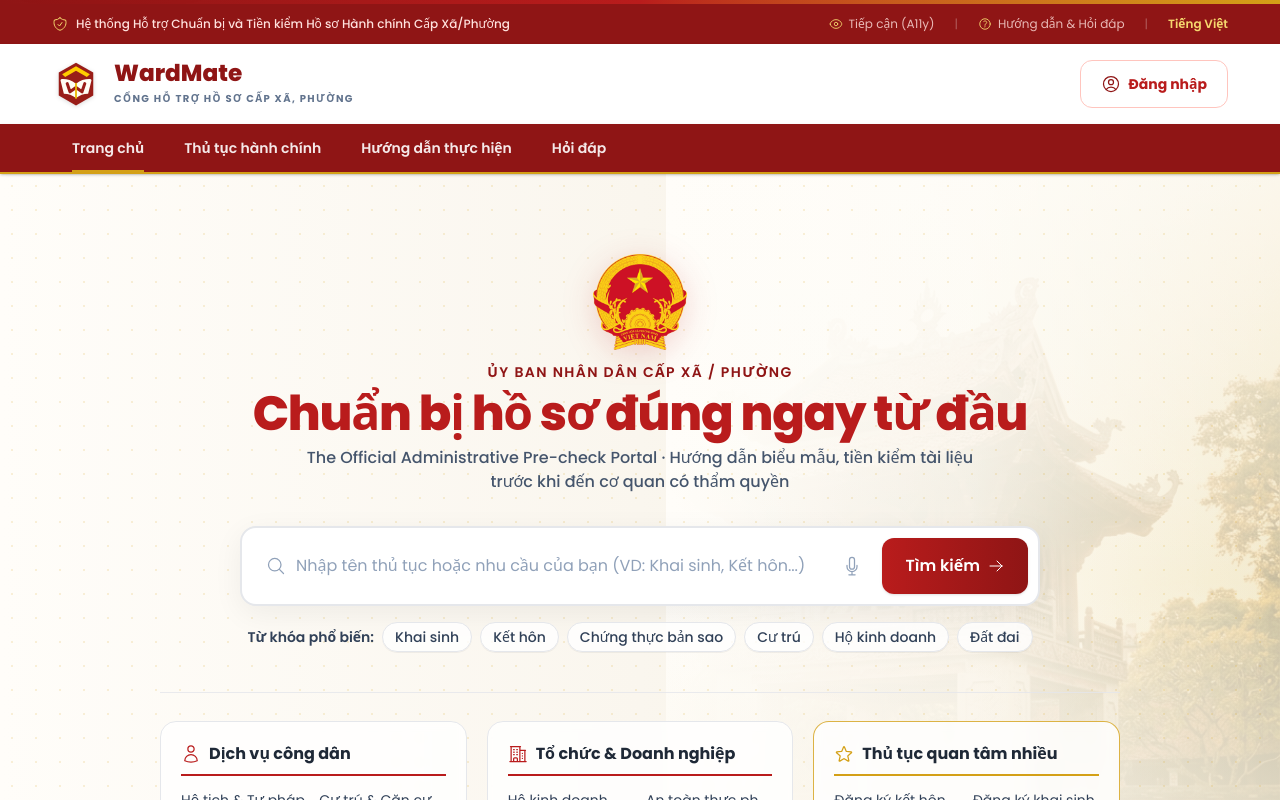
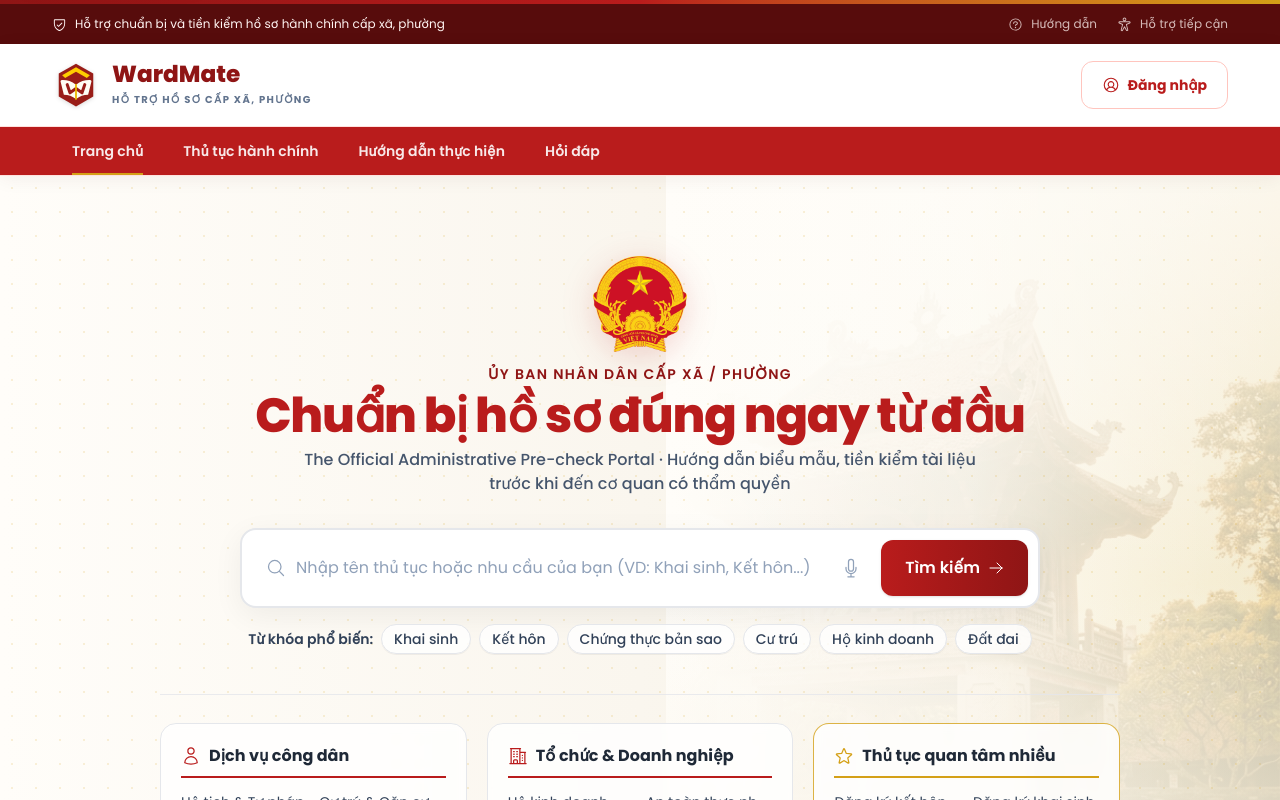
Before and after one commit to wardmate-capstone/wardmate-frontend, a React (Vite) app: page / in a window 1280 px wide. Shown: the top 800 px of the page. Built offline with nearby package versions, Linux system fonts and the light colour scheme.

Commit message:
refactor(home): restore previous landing structure

```diff
--- a/src/components/home/JourneySteps.tsx
+++ b/src/components/home/JourneySteps.tsx
@@ -1,77 +1,43 @@
 import {
-  MagnifyingGlassIcon,
-  ClipboardDocumentListIcon,
-  ShieldCheckIcon,
-  QrCodeIcon,
-  ArrowRightIcon,
-  CheckBadgeIcon,
-} from '@heroicons/react/24/outline';
+  ArrowRight,
+  ClipboardText as ClipboardList,
+  FileMagnifyingGlass as FileSearch,
+  QrCode,
+  SealCheck,
+  ShieldCheck,
+} from '@phosphor-icons/react';
 
 const steps = [
-  {
-    label: 'Tìm đúng thủ tục',
-    detail: 'Tra cứu bằng tên thủ tục hoặc nhu cầu của bạn để xem đúng hướng dẫn.',
-    icon: MagnifyingGlassIcon,
-  },
-  {
-    label: 'Chuẩn bị giấy tờ',
-    detail: 'Đọc điều kiện và hoàn thành danh sách giấy tờ theo từng mục rõ ràng.',
-    icon: ClipboardDocumentListIcon,
-  },
-  {
-    label: 'Nhận góp ý tiền kiểm',
-    detail: 'Cán bộ kiểm tra trước và chỉ rõ nội dung cần bổ sung nếu có.',
-    icon: ShieldCheckIcon,
-  },
-  {
-    label: 'Nhận QR sau khi duyệt',
-    detail: 'Mang giấy tờ và mã QR đến cơ quan để thực hiện tiếp nhận chính thức.',
-    icon: QrCodeIcon,
-  },
+  { label: 'Tìm đúng thủ tục', detail: 'Tra cứu bằng tên thủ tục hoặc nhu cầu của bạn để xem đúng hướng dẫn.', icon: FileSearch },
+  { label: 'Chuẩn bị giấy tờ', detail: 'Đọc điều kiện và hoàn thành danh sách giấy tờ theo từng mục rõ ràng.', icon: ClipboardList },
+  { label: 'Nhận góp ý tiền kiểm', detail: 'Cán bộ kiểm tra trước và chỉ rõ nội dung cần bổ sung nếu có.', icon: ShieldCheck },
+  { label: 'Nhận QR sau khi duyệt', detail: 'Mang giấy tờ và mã QR đến cơ quan để thực hiện tiếp nhận chính thức.', icon: QrCode },
 ];
 
 export function JourneySteps() {
   return (
-    <section id="quy-trinh" className="journey-section scroll-mt-24" aria-labelledby="journey-title">
+    <section className="journey-section" aria-labelledby="journey-title">
       <div className="journey-workspace">
-        <header className="journey-overview">
+        <div className="journey-overview">
           <div className="journey-overview-pattern" aria-hidden="true" />
           <div className="journey-overview-content">
-            <span className="journey-overview-icon">
-              <CheckBadgeIcon className="size-8 text-[#8F1515]" aria-hidden="true" />
-            </span>
+            <span className="journey-overview-icon"><SealCheck size={27} aria-hidden="true" /></span>
             <p className="journey-eyebrow">Quy trình chuẩn bị hồ sơ</p>
-            <h2 id="journey-title">
-              Chuẩn bị hồ sơ<br />qua 4 bước
-            </h2>
-            <a href="#trang-chu" className="journey-start-link group">
-              <span>Bắt đầu tra cứu</span>
-              <ArrowRightIcon className="size-4 transition-transform group-hover:translate-x-1" aria-hidden="true" />
-            </a>
+            <h2 id="journey-title">Chuẩn bị hồ sơ<br />qua 4 bước</h2>
+            <a href="#trang-chu" className="journey-start-link">Bắt đầu tra cứu <ArrowRight size={18} aria-hidden="true" /></a>
           </div>
-        </header>
+        </div>
 
         <div className="journey-timeline-wrap">
-          <div className="journey-timeline-heading">
-            <p>Hành trình của bạn</p>
-            <span>4 bước tiền kiểm</span>
-          </div>
-          <ol className="journey-timeline" role="list">
+          <div className="journey-timeline-heading"><p>Hành trình của bạn</p></div>
+          <ol className="journey-timeline">
             {steps.map(({ label, detail, icon: Icon }, index) => (
-              <li key={label} className="journey-timeline-item" role="listitem">
-                <div className="journey-node" aria-hidden="true">
-                  <span>{String(index + 1).padStart(2, '0')}</span>
+              <li key={label} className="journey-timeline-item">
+                <div className="journey-node" aria-hidden="true"><span>{String(index + 1).padStart(2, '0')}</span></div>
+                <div className="journey-step-card">
+                  <span className="journey-step-icon"><Icon size={23} strokeWidth={1.8} aria-hidden="true" /></span>
+                  <div className="journey-step-copy"><p>Bước {index + 1}</p><h3>{label}</h3><span>{detail}</span></div>
                 </div>
-                <article className="journey-step-card">
-                  <span className="journey-step-icon">
-                    <Icon className="size-6 text-[#B91C1C]" aria-hidden="true" />
-                  </span>
-                  <div className="journey-step-copy">
-                    <p>Bước {index + 1}</p>
-                    <h3>{label}</h3>
-                    <span>{detail}</span>
-                  </div>
-                </article>
               </li>
             ))}
           </ol>
--- a/src/components/layout/MainLayout.tsx
+++ b/src/components/layout/MainLayout.tsx
@@ -1,15 +1,15 @@
 import * as Dialog from '@radix-ui/react-dialog';
 import { Link, Outlet, useLocation } from 'react-router-dom';
 import {
-  Bars3Icon,
-  XMarkIcon,
-  UserCircleIcon,
-  QuestionMarkCircleIcon,
-  ShieldCheckIcon,
-  ChevronRightIcon,
-  LifebuoyIcon,
-  EyeIcon,
-} from '@heroicons/react/24/outline';
+  PersonArmsSpread as Accessibility,
+  CaretRight as ChevronRight,
+  Headset as Headphones,
+  List as Menu,
+  Question as CircleHelp,
+  ShieldCheck,
+  UserCircle as UserRound,
+  X,
+} from '@phosphor-icons/react';
 import { BrandMark } from '@/components/brand/BrandMark';
 import { BrandWordmark } from '@/components/brand/BrandWordmark';
 import { buttonVariants } from '@/components/ui/Button';
@@ -25,208 +25,68 @@
   const location = useLocation();
 
   return (
-    <div className="flex min-h-screen flex-col bg-[#F8F7F4] text-[#1F2937]">
-      <a href="#main" className="skip-link">
-        Đến nội dung chính
-      </a>
+    <div className="min-h-screen bg-white">
+      <a href="#main" className="skip-link">Đến nội dung chính</a>
 
-      {/* Top Gold-Red Ribbon */}
-      <div className="h-1 bg-gradient-to-r from-[#8F1515] via-[#B91C1C] to-[#D4A017]" aria-hidden="true" />
-
-      {/* Top Utility Bar (Phong cách Cổng Thông tin Chính phủ) */}
-      <nav aria-label="Tiện ích hỗ trợ và ngôn ngữ" className="bg-[#8F1515] text-white">
+      <div className="h-1 bg-gradient-to-r from-red-900 via-red-700 to-gold-500" />
+      <div className="bg-red-950 text-red-50">
         <div className="mx-auto flex min-h-10 max-w-[1240px] items-center justify-between gap-4 px-5 text-xs sm:px-8">
-          <p className="flex items-center gap-2 font-medium text-red-100">
-            <ShieldCheckIcon className="size-4 shrink-0 text-[#F5D76E]" aria-hidden="true" />
-            <span>Hệ thống Hỗ trợ Chuẩn bị và Tiền kiểm Hồ sơ Hành chính Cấp Xã/Phường</span>
-          </p>
-
+          <p className="flex items-center gap-2 leading-5"><ShieldCheck size={15} aria-hidden="true" /> Hỗ trợ chuẩn bị và tiền kiểm hồ sơ hành chính cấp xã, phường</p>
           <div className="hidden items-center gap-5 md:flex">
-            <button
-              type="button"
-              className="inline-flex items-center gap-1.5 text-red-100/80 transition-colors hover:text-white"
-              title="Chế độ tiếp cận hỗ trợ người già và thị lực kém"
-            >
-              <EyeIcon className="size-3.5 text-[#F5D76E]" aria-hidden="true" />
-              <span>Tiếp cận (A11y)</span>
-            </button>
-            <span className="text-white/30" aria-hidden="true">|</span>
-            <Link
-              to="/hoi-dap"
-              className="inline-flex items-center gap-1.5 text-red-100/80 transition-colors hover:text-white"
-            >
-              <QuestionMarkCircleIcon className="size-3.5 text-[#F5D76E]" aria-hidden="true" />
-              <span>Hướng dẫn & Hỏi đáp</span>
-            </Link>
-            <span className="text-white/30" aria-hidden="true">|</span>
-            <span className="font-semibold text-[#F5D76E]">Tiếng Việt</span>
+            <Link to="/hoi-dap" className="utility-link"><CircleHelp size={15} aria-hidden="true" /> Hướng dẫn</Link>
+            <button type="button" className="utility-link"><Accessibility size={15} aria-hidden="true" /> Hỗ trợ tiếp cận</button>
           </div>
         </div>
-      </nav>
+      </div>
 
-      {/* Government Masthead & Main Navigation Container */}
-      <header role="banner" className="sticky top-0 z-50 bg-white/98 shadow-sm backdrop-blur-md">
-        <div className="mx-auto flex h-20 max-w-[1240px] items-center justify-between gap-6 px-5 sm:px-8">
-          {/* Official Emblem & Portal Brand */}
-          <Link to="/" className="flex min-w-0 items-center gap-3.5" aria-label="WardMate - Trang chủ">
+      <header className="sticky top-0 z-50 border-b border-red-100 bg-white/95 shadow-[0_3px_18px_rgba(70,16,20,.06)] backdrop-blur-lg">
+        <div className="mx-auto flex h-[82px] max-w-[1240px] items-center justify-between gap-6 px-5 sm:px-8">
+          <Link to="/" className="flex min-w-0 items-center gap-3" aria-label="WardMate - Trang chủ">
             <BrandMark className="brand-mark" />
-            <BrandWordmark subtitle="Cổng Hỗ trợ Hồ sơ Cấp Xã, Phường" />
+            <BrandWordmark subtitle="Hỗ trợ hồ sơ cấp xã, phường" />
           </Link>
-
-          {/* Desktop User CTA */}
-          <div className="hidden items-center gap-3 lg:flex">
-            <Link
-              to="/dang-nhap"
-              className={buttonVariants({
-                variant: 'outline',
-                className: 'border-[#E5E7EB] text-[#8F1515] hover:border-[#B91C1C] hover:bg-red-50',
-              })}
-            >
-              <UserCircleIcon className="size-5 text-[#8F1515]" aria-hidden="true" />
-              <span>Đăng nhập</span>
-            </Link>
+          <div className="hidden items-center gap-2 lg:flex">
+            <Link to="/dang-nhap" className={buttonVariants({ variant: 'outline' })}><UserRound size={18} aria-hidden="true" /> Đăng nhập</Link>
           </div>
 
-          {/* Mobile Menu Trigger */}
           <Dialog.Root>
-            <Dialog.Trigger asChild>
-              <button
-                type="button"
-                className="mobile-menu-button lg:hidden"
-                aria-label="Mở menu"
-              >
-                <Bars3Icon className="size-6 text-[#8F1515]" aria-hidden="true" />
-              </button>
-            </Dialog.Trigger>
+            <Dialog.Trigger asChild><button type="button" className="mobile-menu-button lg:hidden" aria-label="Mở menu"><Menu size={24} aria-hidden="true" /></button></Dialog.Trigger>
             <Dialog.Portal>
-              <Dialog.Overlay className="fixed inset-0 z-[70] bg-slate-950/60 data-[state=open]:animate-in" />
+              <Dialog.Overlay className="fixed inset-0 z-[70] bg-slate-950/50 data-[state=open]:animate-in" />
               <Dialog.Content className="fixed right-0 top-0 z-[80] flex h-dvh w-[min(90vw,380px)] flex-col rounded-l-3xl bg-white p-6 shadow-2xl focus:outline-none">
-                <div className="flex items-center justify-between border-b border-[#E5E7EB] pb-5">
-                  <Dialog.Title className="text-lg font-bold text-[#8F1515]">
-                    Danh mục dịch vụ
-                  </Dialog.Title>
-                  <Dialog.Close asChild>
-                    <button
-                      type="button"
-                      className="mobile-menu-button"
-                      aria-label="Đóng menu"
-                    >
-                      <XMarkIcon className="size-6 text-[#8F1515]" aria-hidden="true" />
-                    </button>
-                  </Dialog.Close>
+                <div className="flex items-center justify-between border-b border-slate-200 pb-5">
+                  <Dialog.Title className="text-xl font-bold text-red-900">Danh mục</Dialog.Title>
+                  <Dialog.Close asChild><button type="button" className="mobile-menu-button" aria-label="Đóng menu"><X size={22} aria-hidden="true" /></button></Dialog.Close>
                 </div>
-
                 <nav aria-label="Điều hướng trên điện thoại" className="mt-5 grid">
-                  {navigation.map((item) => (
-                    <Dialog.Close asChild key={item.href}>
-                      <Link to={item.href} className="mobile-nav-link">
-                        <span>{item.label}</span>
-                        <ChevronRightIcon className="size-4 text-slate-400" aria-hidden="true" />
-                      </Link>
-                    </Dialog.Close>
-                  ))}
+                  {navigation.map((item) => <Dialog.Close asChild key={item.href}><Link to={item.href} className="mobile-nav-link">{item.label}<ChevronRight size={18} aria-hidden="true" /></Link></Dialog.Close>)}
                 </nav>
-
-                <Dialog.Close asChild>
-                  <Link
-                    to="/dang-nhap"
-                    className={buttonVariants({
-                      className: 'mt-8 w-full bg-[#B91C1C] text-white hover:bg-[#8F1515]',
-                    })}
-                  >
-                    <UserCircleIcon className="size-5" aria-hidden="true" />
-                    <span>Đăng nhập</span>
-                  </Link>
-                </Dialog.Close>
-
-                <aside className="mt-auto flex items-start gap-2 border-t border-[#E5E7EB] pt-5 text-xs leading-5 text-slate-500">
-                  <LifebuoyIcon className="size-4 shrink-0 text-[#B91C1C]" aria-hidden="true" />
-                  <p>Hệ thống tiền kiểm hồ sơ trước khi tới cơ quan nhà nước tiếp nhận chính thức.</p>
-                </aside>
+                <Dialog.Close asChild><Link to="/dang-nhap" className={buttonVariants({ className: 'mt-8 w-full' })}><UserRound size={18} aria-hidden="true" /> Đăng nhập</Link></Dialog.Close>
+                <p className="mt-auto flex items-start gap-2 border-t border-slate-200 pt-5 text-sm leading-6 text-slate-500"><Headphones className="mt-0.5" size={18} aria-hidden="true" /> Thông tin hỗ trợ sẽ được cập nhật sau khi xác minh.</p>
               </Dialog.Content>
             </Dialog.Portal>
           </Dialog.Root>
         </div>
 
-        {/* Primary Navigation Bar (Thanh điều hướng đỏ sẫm viền chỉ vàng) */}
-        <nav
-          aria-label="Điều hướng chính"
-          className="hidden border-b-2 border-[#D4A017] bg-[#8F1515] text-white shadow-sm lg:block"
-        >
+        <nav aria-label="Điều hướng chính" className="hidden border-t border-red-100 bg-red-800 text-white lg:block">
           <div className="mx-auto flex max-w-[1240px] items-center px-8">
             {navigation.map((item) => {
-              const isActive = item.href.startsWith('/#')
-                ? false
-                : location.pathname === item.href;
-              return (
-                <Link
-                  key={item.href}
-                  to={item.href}
-                  className={`main-nav-link ${isActive ? 'is-active' : ''}`}
-                >
-                  {item.label}
-                </Link>
-              );
+              const isActive = item.href.startsWith('/#') ? false : location.pathname === item.href;
+              return <Link key={item.href} to={item.href} className={`main-nav-link ${isActive ? 'is-active' : ''}`}>{item.label}</Link>;
             })}
           </div>
         </nav>
       </header>
 
-      {/* Main Content Landmark */}
-      <main id="main" tabIndex={-1} className="flex-1 focus:outline-none">
-        <Outlet />
-      </main>
+      <main id="main" tabIndex={-1}><Outlet /></main>
 
-      {/* Official Government Portal Footer */}
-      <footer role="contentinfo" className="border-t-4 border-[#D4A017] bg-[#570c0c] text-red-100">
+      <footer className="bg-red-950 text-red-100">
         <div className="mx-auto grid max-w-[1240px] gap-10 px-5 py-12 sm:px-8 md:grid-cols-[1.5fr_1fr_1fr]">
-          <section aria-labelledby="footer-about">
-            <div className="flex items-center gap-3">
-              <BrandMark className="footer-brand-mark" size={46} />
-              <BrandWordmark subtitle="Chuẩn bị đúng · Giảm đi lại" inverse />
-            </div>
-            <p id="footer-about" className="mt-4 max-w-md text-sm leading-7 text-red-100/75">
-              Cổng dịch vụ số hỗ trợ công dân tra cứu, hoàn thiện hồ sơ biểu mẫu và nhận góp ý tiền kiểm từ cán bộ Một cửa trước khi nộp chính thức tại UBND cấp xã, phường.
-            </p>
-          </section>
-
-          <nav aria-label="Liên kết chân trang">
-            <h2 className="text-base font-bold text-[#F5D76E]">Liên kết dịch vụ</h2>
-            <ul className="mt-4 space-y-2.5 text-sm text-red-100/80">
-              <li>
-                <Link className="footer-link" to="/thu-tuc">
-                  Tra cứu thủ tục
-                </Link>
-              </li>
-              <li>
-                <Link className="footer-link" to="/#quy-trinh">
-                  Hướng dẫn thực hiện
-                </Link>
-              </li>
-              <li>
-                <Link className="footer-link" to="/hoi-dap">
-                  Câu hỏi thường gặp
-                </Link>
-              </li>
-            </ul>
-          </nav>
-
-          <section aria-labelledby="footer-scope">
-            <h2 id="footer-scope" className="text-base font-bold text-[#F5D76E]">Phạm vi nghiệp vụ</h2>
-            <p className="mt-4 text-sm leading-7 text-red-100/75">
-              Hệ thống chỉ phục vụ chuẩn bị và tiền kiểm hồ sơ. Việc tiếp nhận và giải quyết chính thức chỉ thực hiện tại cơ quan có thẩm quyền theo quy định pháp luật.
-            </p>
-          </section>
+          <div><div className="flex items-center gap-3"><BrandMark className="footer-brand-mark" size={46} /><BrandWordmark subtitle="Chuẩn bị đúng · Giảm đi lại" inverse /></div><p className="mt-5 max-w-lg text-sm leading-7 text-red-100/65">Đồng hành cùng người dân trong quá trình tra cứu, chuẩn bị và tiền kiểm hồ sơ trước khi đến cơ quan tiếp nhận.</p></div>
+          <div><h2 className="font-bold text-white">Liên kết</h2><ul className="mt-4 space-y-2 text-sm text-red-100/65"><li><Link className="footer-link" to="/thu-tuc">Tra cứu thủ tục</Link></li><li><Link className="footer-link" to="/#quy-trinh">Hướng dẫn thực hiện</Link></li><li><Link className="footer-link" to="/hoi-dap">Câu hỏi thường gặp</Link></li></ul></div>
+          <div><h2 className="font-bold text-white">Phạm vi dịch vụ</h2><p className="mt-4 text-sm leading-7 text-red-100/65">Hệ thống hỗ trợ tiền kiểm. Hồ sơ chính thức được tiếp nhận tại cơ quan có thẩm quyền.</p></div>
         </div>
-
-        <div className="border-t border-white/10 bg-[#410909]">
-          <div className="mx-auto flex max-w-[1240px] flex-wrap items-center justify-between gap-4 px-5 py-5 text-xs text-red-100/60 sm:px-8">
-            <address className="not-italic">
-              © 2026 WardMate — Cổng Hỗ trợ Chuẩn bị & Tiền kiểm Hồ sơ Hành chính Cấp Xã/Phường
-            </address>
-            <p className="text-[#F5D76E]/80">Tuân thủ chuẩn tiếp cận WCAG 2.2 AA</p>
-          </div>
-        </div>
+        <div className="border-t border-white/10"><div className="mx-auto flex max-w-[1240px] flex-wrap justify-between gap-3 px-5 py-5 text-xs text-red-100/45 sm:px-8"><span>© 2026 WardMate</span></div></div>
       </footer>
     </div>
   );
```
Also changed, not shown: src/data/landing.ts (+29 -28 lines), src/main.tsx (+4 -5 lines).
